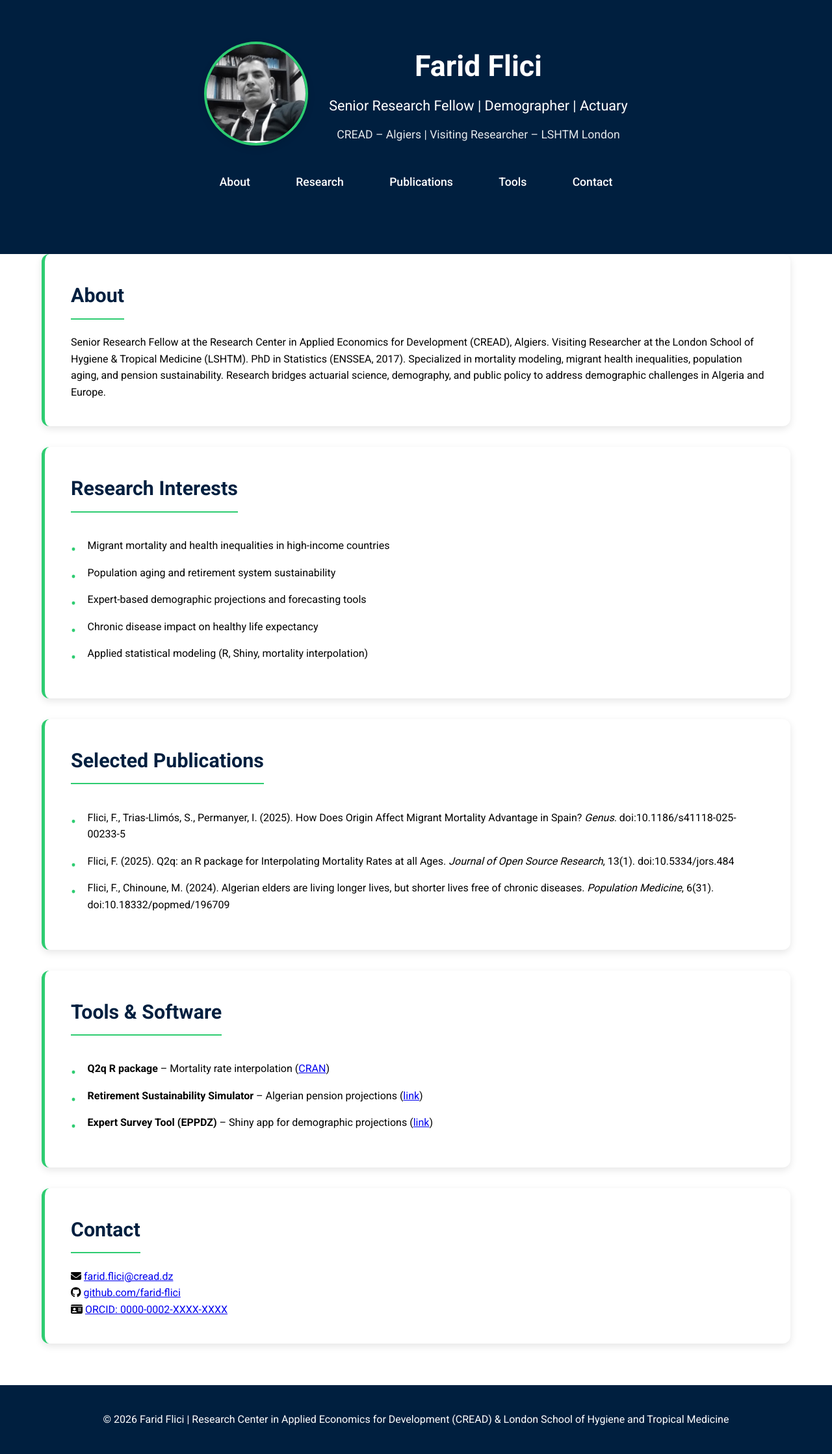
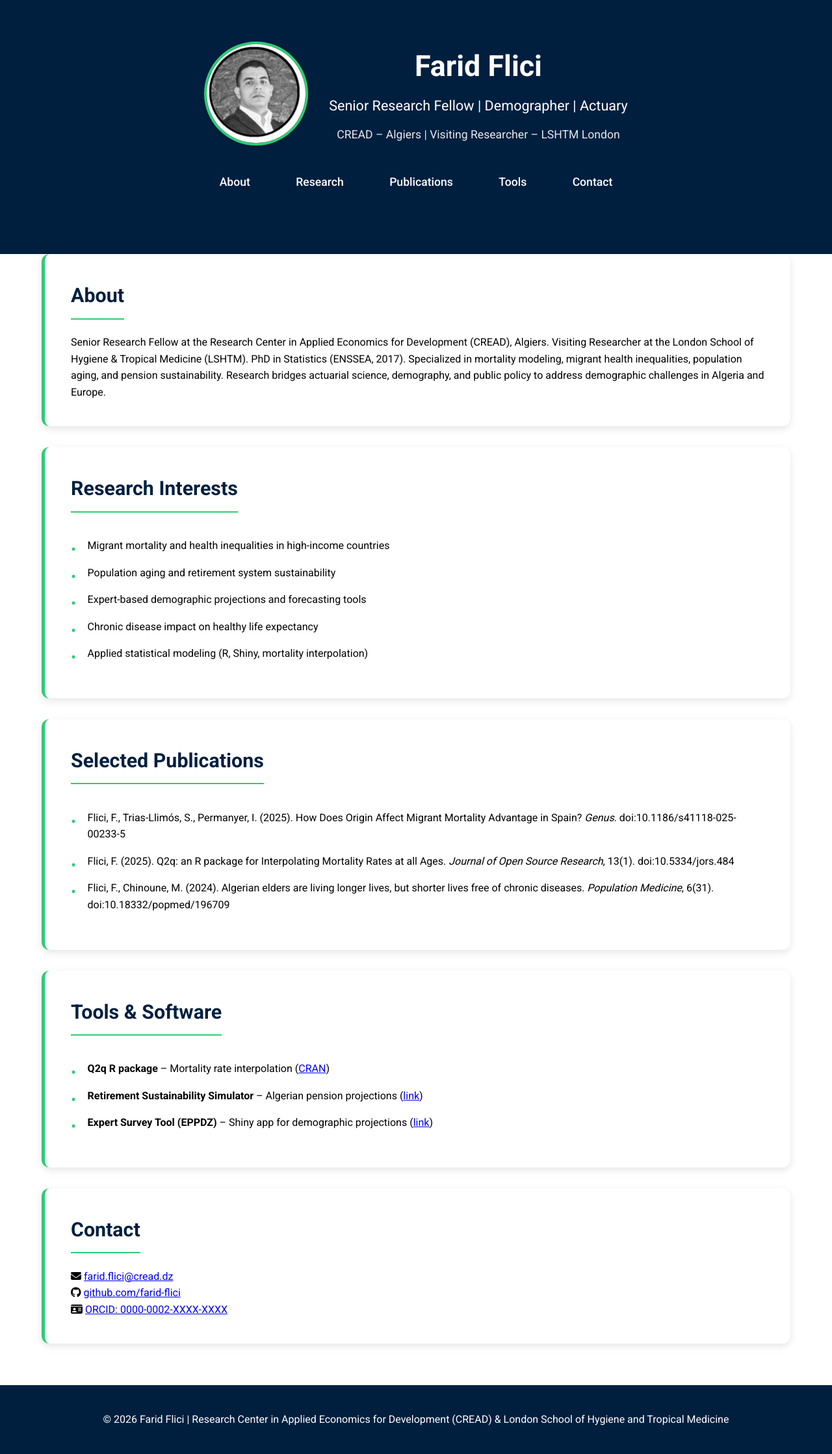
Before and after one commit to Farid-FLICI/farid-flici.github.io, a Jekyll site: the page index2.html, which Jekyll copies as it is, in a window 1280 px wide. Shown: the whole page at 65% size. Built offline with Jekyll 4.4.1, drawn with Linux system fonts in a browser that asks for light colours.

Commit message:
Update index2.html

```diff
--- a/index2.html
+++ b/index2.html
@@ -175,7 +175,7 @@
   <header>
     <div class="container">
       <div class="profile">
-        <img src="https://github.com/Farid-FLICI/farid-flici.github.io/blob/y/14.jpg" alt="Farid Flici" class="profile-photo"> <!-- Replace with your actual photo path -->
+        <img src="https://github.com/Farid-FLICI/farid-flici.github.io/blob/y/14e.jpg" alt="Farid Flici" class="profile-photo"> <!-- Replace with your actual photo path -->
         <div class="profile-info">
           <h1>Farid Flici</h1>
           <p class="subtitle">Senior Research Fellow | Demographer | Actuary</p>
```
